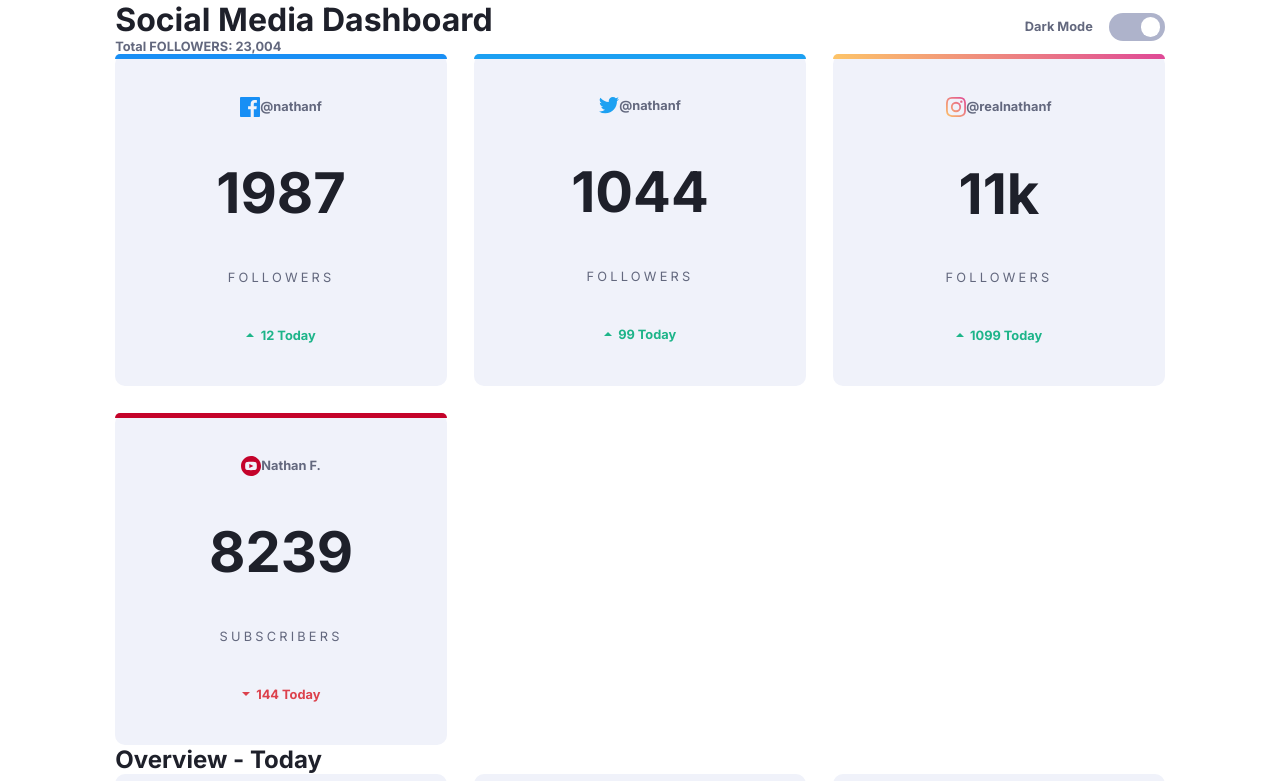
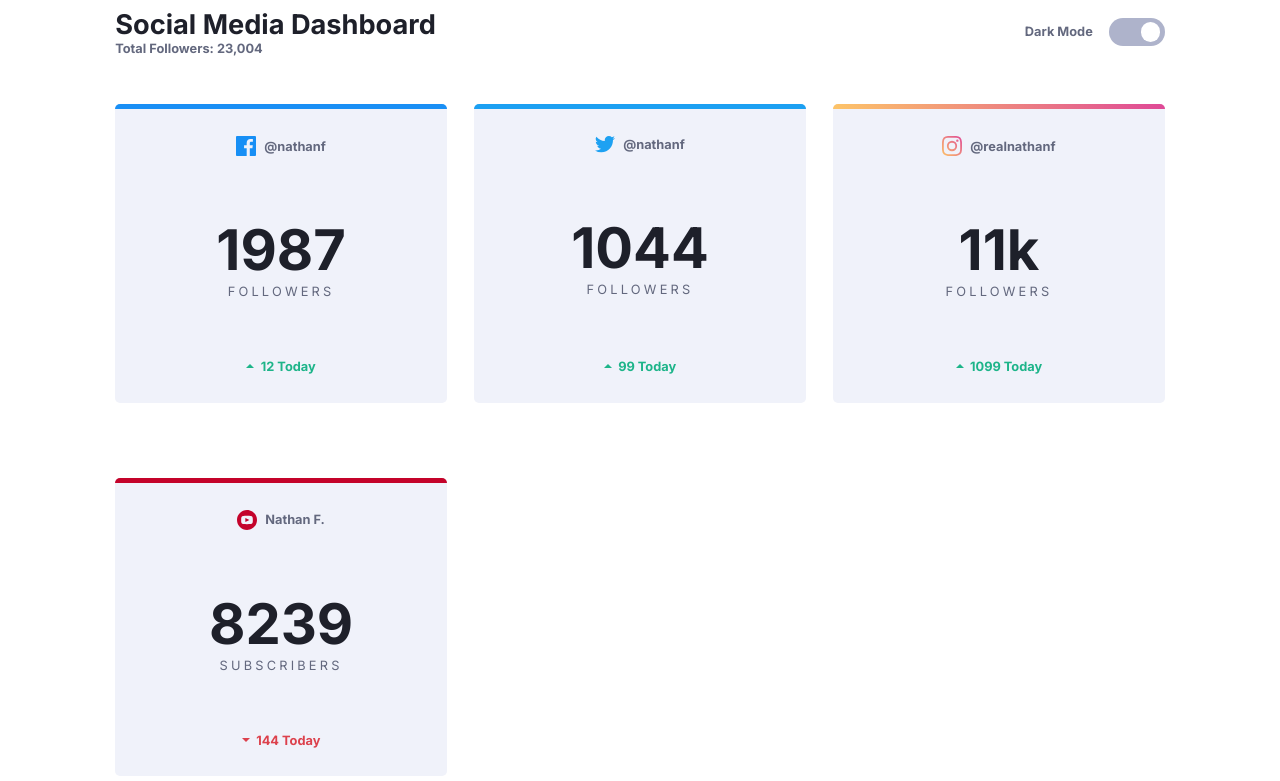
Before and after one commit to Kemystra/frontendmentor-socmed-dashboard, a plain HTML site: page index.html in a window 1280 px wide. Shown: the top 781 px of the page. Drawn offline with nearby package versions, Linux system fonts and the light colour scheme; files that its build step writes are made by us from their sources.

Commit message:
Overall touch up for desktop style

```diff
--- a/index.html
+++ b/index.html
@@ -17,7 +17,7 @@
 	<body class="light-theme-colors">
 		<header>
 			<h1>Social Media Dashboard</h1>
-			<p id="total-stats">Total FOLLOWERS: 23,004</p>
+			<p id="total-stats">Total Followers: 23,004</p>
 			<div id="toggle-theme-container">
 				<p id="theme-name">Dark Mode</p>
 				<button id="toggle-theme"></button>
@@ -112,7 +112,7 @@
 				<p class="diff-text down-trend">12%</p>
 			</div>
 		</section>
-		<div class="attribution">
+		<div id="attribution">
 			Challenge by <a href="https://www.frontendmentor.io?ref=challenge" target="_blank">Frontend Mentor</a>.
 			Coded by <a href="#">Your Name Here</a>.
 		</div>
--- a/src/sass/_globals.scss
+++ b/src/sass/_globals.scss
@@ -2,4 +2,4 @@
 @forward 'colors';
 
 $theme-change-duration: 0.3s;
-$card-border-radius: 10px;
+$card-border-radius: 5px;
--- a/src/sass/_header-section.scss
+++ b/src/sass/_header-section.scss
@@ -5,10 +5,14 @@ header {
 	position: relative;
 
 	@include flexbox(column, center, flex-start);
+
+	margin-bottom: 3rem;
 }
 
 h1 {
 	@include bold-font;
+	font-size: 1.7rem;
+
 	color: var(--neutral-text-2);
 }
 
--- a/src/sass/_main-stats-section.scss
+++ b/src/sass/_main-stats-section.scss
@@ -1,13 +1,18 @@
 @use 'globals' as *;
 
 .main-card {
-	aspect-ratio: 1 / 1;
+	aspect-ratio: 10 / 9;
+	padding-top: 2rem;
+	padding-bottom: 1.8rem;
+
+	margin-bottom: 3rem;
+
 	position: relative;
 
 	background-color: var(--neutral-card-bg);
 	border-radius: $card-border-radius;
 
-	@include flexbox(column, space-evenly);
+	@include flexbox(column, space-between);
 
 	&::after {
 		content: '';
@@ -41,6 +46,11 @@
 
 .social-media-container {
 	@include flexbox(row);
+	margin-bottom: auto;
+
+	p {
+		margin-left: 0.5rem;
+	}
 }
 
 .people-count {
@@ -49,7 +59,8 @@
 }
 
 .people-name {
+	margin-bottom: auto;
+
 	font-weight: 400;
-
 	letter-spacing: 0.2rem;
 }
--- a/src/sass/main.scss
+++ b/src/sass/main.scss
@@ -21,7 +21,11 @@ html {
 
 body {
 	width: 82%;
+	min-height: 100vh;
 	margin: auto;
+	padding-top: 0.5rem;
+
+	position: relative;
 
 	background-color: var(--neutral-bg);
 
@@ -37,6 +41,7 @@ p {
 
 h2 {
 	width: 100%;
+	margin-bottom: 1.7rem;
 
 	color: var(--neutral-text-2);
 	text-align: left;
@@ -73,3 +78,8 @@ h2 {
 		content: url("./images/icon-down.svg");
 	}
 }
+
+#attribution {
+	position: absolute;
+	bottom: 0;
+}
```
